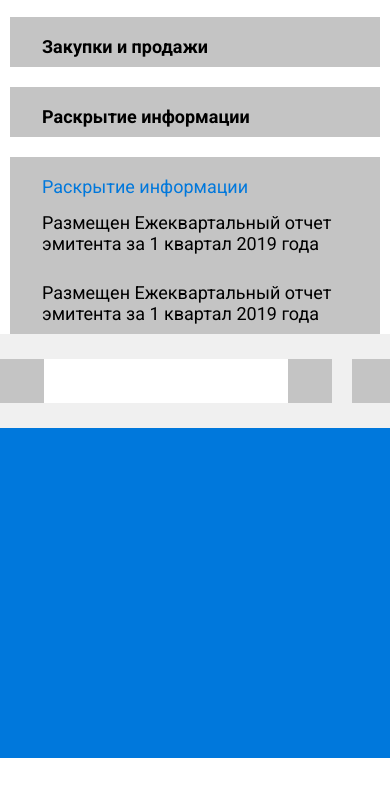
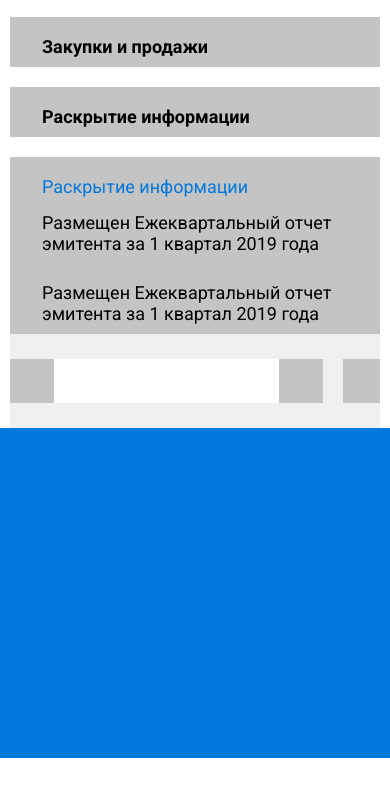
Before and after one commit to nikolay-mumyatov/scaid-test, a plain HTML site: page index.html in a window 390 px wide. Shown: the part 1240-2037 px from the top of the page. Drawn offline with Linux system fonts and the light colour scheme.

Commit message:
Правки верстки.

```diff
--- a/sass/media/_rectangles-media.sass
+++ b/sass/media/_rectangles-media.sass
@@ -1,3 +1,8 @@
 @media ( max-width: 768px )
   .rectangles
     display: flex
+
+@media ( max-width: 576px )
+  .rectangles
+    margin-right: 10px
+    margin-left: 10px
```
Also changed, not shown: css/style.min.css, 1 other file.
